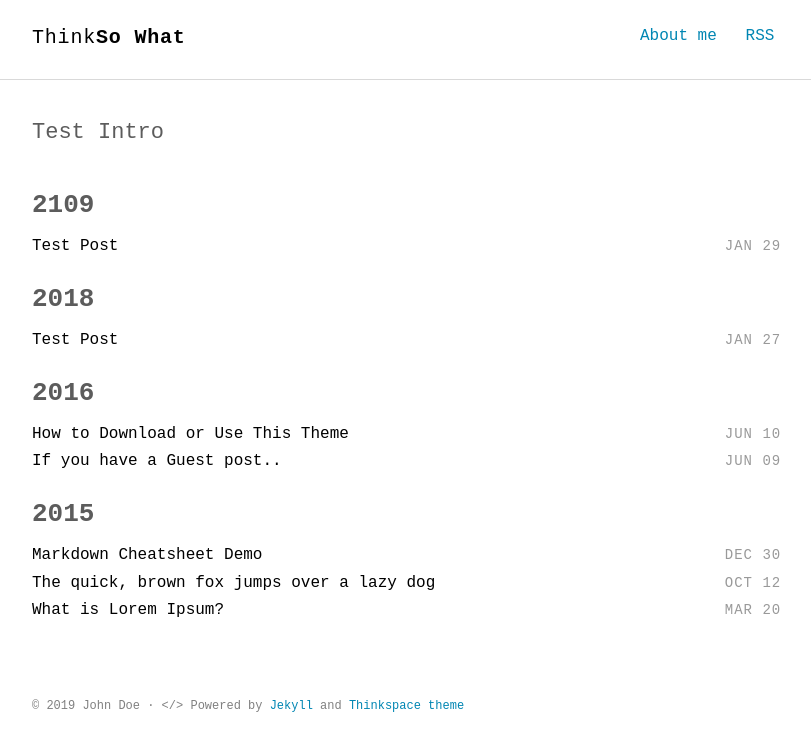
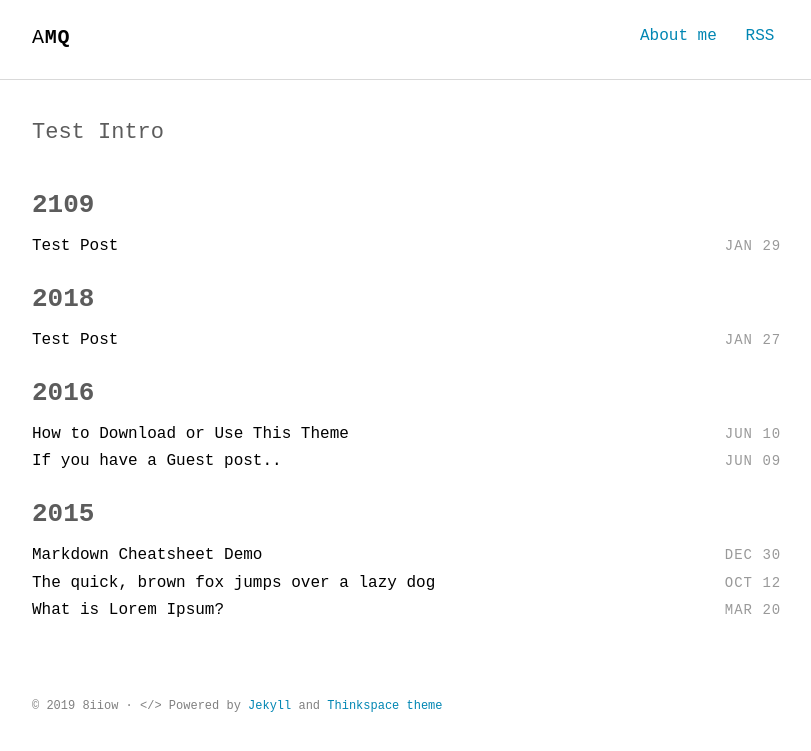
Before and after one commit to kossw123/8iiow, a Jekyll site: the page built from index.html, in a window 1280 px wide. Shown: the top 751 px of the page, without its empty margins (232-1043 px from the left). Built offline with Jekyll 4.4.1, drawn with Linux system fonts in a browser that asks for light colours; some web fonts are replaced.

Commit message:
Title_left, right / Author / Title Des Change

```diff
--- a/_config.yml
+++ b/_config.yml
@@ -1,8 +1,8 @@
 # Site settings
-title_left    : "Think"
-title_right   : "So What" # default: ""
-description   : "wwwwwwwwwwww"
-keywords      : "Test"
+title_left    : "A"
+title_right   : "MQ" # default: ""
+description   : "Client Programer"
+keywords      : ""
 url           : https://heiswayi.github.io/thinkspace # site url
 baseurl       : "" # apply repo name like "/myproject" if used under gh-pages branch, else (under master branch) just leave empty/blank
 cover         : "" # image uri like logo/cover image for site seo
@@ -28,7 +28,7 @@ sass:
 
 # Author settings
 author:
-  name     : "John Doe"
+  name     : "8iiow"
 
 plugins:
   - jekyll-sitemap
```
